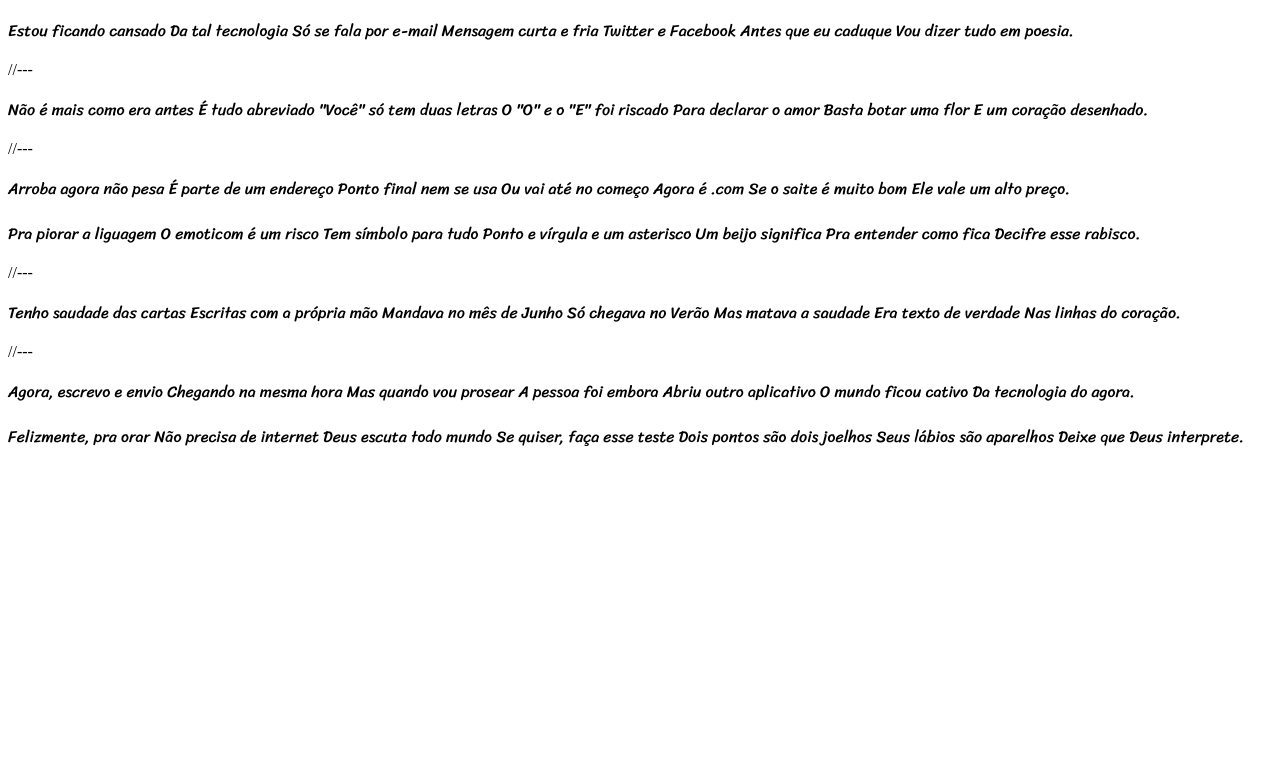
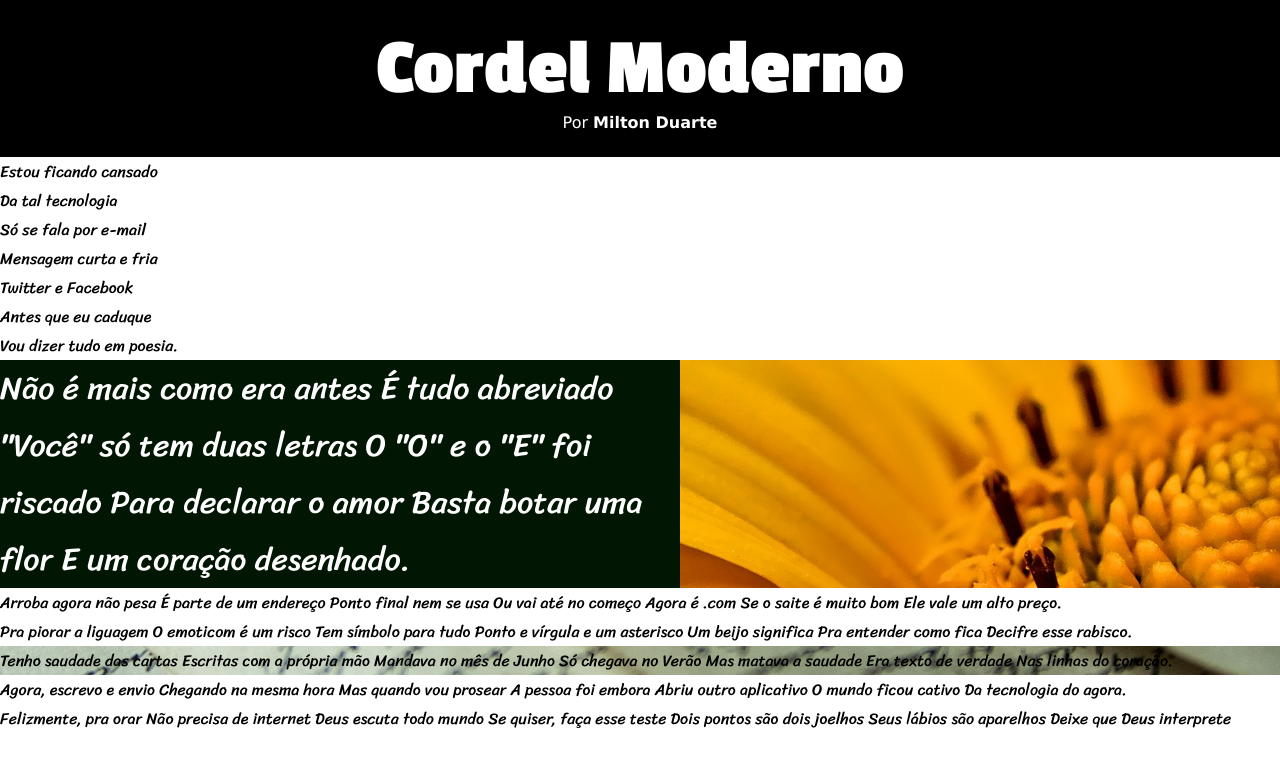
Before and after one commit to TalDoJulio/projeto-cordel, a plain HTML site: page index.html in a window 1280 px wide. Drawn offline with Linux system fonts and the light colour scheme.

Commit message:
alguns ajustes

```diff
--- a/index.html
+++ b/index.html
@@ -7,82 +7,27 @@
     <link rel="stylesheet" href="style.css">
 </head>
 <body>
-    <p class="paragrafo">
-        Estou ficando cansado
-        Da tal tecnologia
-        Só se fala por e-mail
-        Mensagem curta e fria
-        Twitter e Facebook
-        Antes que eu caduque
-        Vou dizer tudo em poesia.
-    </p>
-
-//---
-
-    <p class="imagem">
-        Não é mais como era antes
-        É tudo abreviado
-        "Você" só tem duas letras
-        O "O" e o "E" foi riscado
-        Para declarar o amor
-        Basta botar uma flor
-        E um coração desenhado.
-    </p>
-
-//---
-
-    <p class="paragrafo">
-        Arroba agora não pesa
-        É parte de um endereço
-        Ponto final nem se usa
-        Ou vai até no começo
-        Agora é .com
-        Se o saite é muito bom
-        Ele vale um alto preço.
-    </p>
-
-    <p class="paragrafo">
-        Pra piorar a liguagem
-        O emoticom é um risco
-        Tem símbolo para tudo
-        Ponto e vírgula e um asterisco
-        Um beijo significa
-        Pra entender como fica
-        Decifre esse rabisco.
-    </p>
-
-//---
-
-    <p class="imagem">
-        Tenho saudade das cartas
-        Escritas com a própria mão
-        Mandava no mês de Junho
-        Só chegava no Verão
-        Mas matava a saudade
-        Era texto de verdade
-        Nas linhas do coração.
-    </p>
-
-//---
-
-    <p class="paragrafo">
-        Agora, escrevo e envio
-        Chegando na mesma hora
-        Mas quando vou prosear
-        A pessoa foi embora
-        Abriu outro aplicativo
-        O mundo ficou cativo
-        Da tecnologia do agora.
-    </p>
-
-    <p class="paragrafo">
-        Felizmente, pra orar
-        Não precisa de internet
-        Deus escuta todo mundo
-        Se quiser, faça esse teste
-        Dois pontos são dois joelhos
-        Seus lábios são aparelhos
-        Deixe que Deus interprete.
-    </p>
+    <header>
+        <h1>Cordel Moderno</h1>
+        <p>Por <a href="https://www.recantodasletras.com.br/poesias/3186743">Milton Duarte</a></p>
+    </header>
+    <section id="conteiner">
+        <p class="paragrafo">Estou ficando cansado <br> Da tal tecnologia <br>Só se fala por e-mail <br> Mensagem curta e fria <br> Twitter e Facebook <br> Antes que eu caduque <br> Vou dizer tudo em poesia.</p>
+    </section>
+    <section id="conteiner2">
+        <p id="imagem">Não é mais como era antes É tudo abreviado "Você" só tem duas letras O "O" e o "E" foi riscado Para declarar o amor Basta botar uma flor E um coração desenhado.</p>
+    </section>
+    <section id="conteiner3">
+        <p class="paragrafo">Arroba agora não pesa É parte de um endereço Ponto final nem se usa Ou vai até no começo Agora é .com Se o saite é muito bom Ele vale um alto preço.</p>
+        <p class="paragrafo">Pra piorar a liguagem O emoticom é um risco Tem símbolo para tudo Ponto e vírgula e um asterisco Um beijo significa Pra entender como fica Decifre esse rabisco.</p>
+    </section>
+    <section id="conteiner4">
+        <p id="imagem2">Tenho saudade das cartas Escritas com a própria mão Mandava no mês de Junho Só chegava no Verão Mas matava a saudade Era texto de verdade Nas linhas do coração.</p>
+    </section>
+    <section id="conteiner5">
+        <p class="paragrafo">Agora, escrevo e envio Chegando na mesma hora Mas quando vou prosear A pessoa foi embora Abriu outro aplicativo O mundo ficou cativo Da tecnologia do agora.
+        </p>
+        <p class="paragrafo">Felizmente, pra orar Não precisa de internet Deus escuta todo mundo Se quiser, faça esse teste Dois pontos são dois joelhos Seus lábios são aparelhos Deixe que Deus interprete</p>
+    </section>
 </body>
 </html>
--- a/style.css
+++ b/style.css
@@ -1,12 +1,66 @@
 @charset "UTF-8";
 @import url('https://fonts.googleapis.com/css2?family=Sriracha&display=swap');
+@import url('https://fonts.googleapis.com/css2?family=Passion+One:wght@400;700;900&display=swap');
+* {
+    margin: 0px 0px;
+}
 p.paragrafo {
     font-family: "Sriracha", cursive;
     font-weight: 400;
     font-style: normal;
 }
-p.imagem {
+p#imagem {
+    color: white;
+    background-color: #021703;
+    font-family: "Sriracha", cursive;
+    font-weight: 400;
+    font-style: normal;
+    font-size: 2em;
+    width: 85vh;
+}
+p#imagem2 {
     font-family: "Sriracha", cursive;
     font-weight: 400;
     font-style: normal;
 }
+header {
+    background-color: black;
+    color: white;
+    text-align: center;
+    padding: 25px;
+
+}
+header h1 {
+    font-family: "Passion One", sans-serif;
+    font-weight: 700;
+    font-style: normal;
+    font-size: 5em;
+}
+header p {
+    font-family: Verdana, Geneva, Tahoma, sans-serif;
+    font-weight: 200;
+    font-style: normal;
+}
+header a {
+    color: white;
+    font-family: Verdana, Geneva, Tahoma, sans-serif;
+    font-weight: 700;
+    font-style: normal;
+    text-decoration: none;
+}
+section#conteiner {
+    background-color: white;
+}
+section#conteiner2 {
+    background: url('pacote-d012/imagens/background001.jpg') center right no-repeat fixed;
+}
+section#conteiner3 {
+    background-color: white;
+}
+section#conteiner4 {
+    background: url('pacote-d012/imagens/background002.jpg') center right no-repeat fixed;
+    background-size: cover;
+}
+section#conteiner5 {
+    background-color: white;
+}
```
